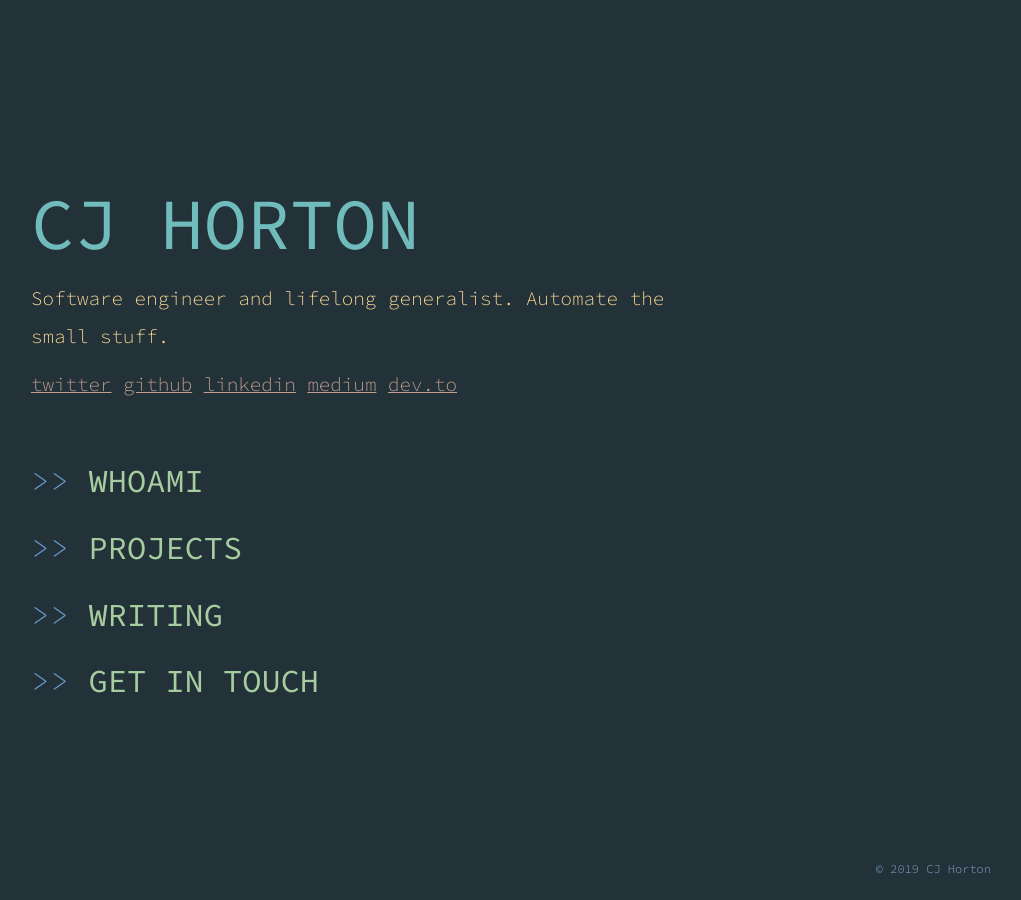
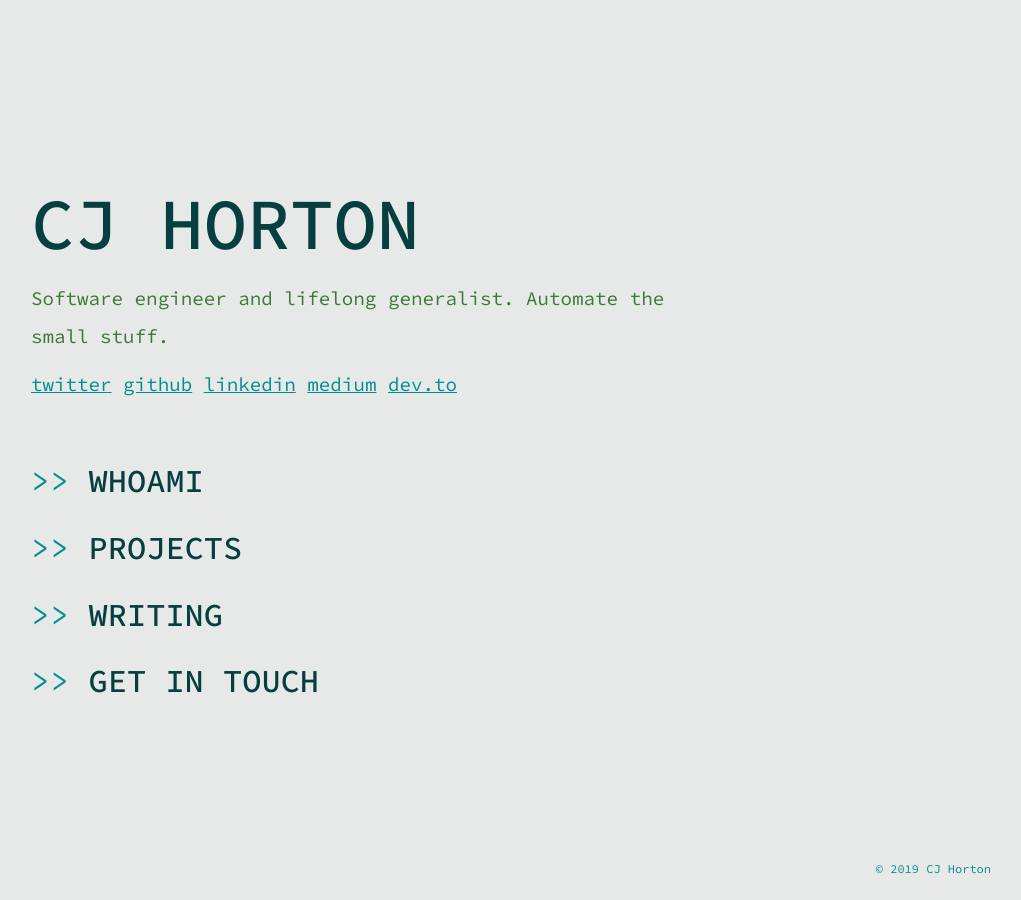
Before and after one commit to radditude/radditude.github.io, a Jekyll site: the page built from n/index.html, in a window 1280 px wide. Shown: the whole page, without its empty margins (259-1280 px from the left). Built offline with Jekyll 4.4.1, drawn with Linux system fonts in a browser that asks for light colours.

Commit message:
add light mode and automatic switcher

```diff
--- a/_includes/head.html
+++ b/_includes/head.html
@@ -16,9 +16,23 @@
 <meta name="theme-color" content="#10212a">
 
 
-<!-- styles -->
+<!-- fonts-->
 <link rel="preconnect" href="https://fonts.gstatic.com/" crossorigin>
-<link href="https://fonts.googleapis.com/css?family=Source+Code+Pro:200,300,400" rel="stylesheet">
+<link href="https://fonts.googleapis.com/css?family=Source+Code+Pro:300,400,500" rel="stylesheet">
+
+<!-- light and dark mode styles -->
+<script>
+  // If `prefers-color-scheme` is not supported, fall back to dark mode.
+  if (window.matchMedia('(prefers-color-scheme)').media === 'not all') {
+    document.documentElement.style.display = 'none';
+    document.head.insertAdjacentHTML(
+      'beforeend',
+      '<link rel="stylesheet" href="{{ "/css/dark.css" | prepend: site.baseurl }}" onload="document.documentElement.style.display = ``">'
+    );
+  }
+</script>
+<link rel="stylesheet" href="{{ "/css/dark.css" | prepend: site.baseurl }}" media="(prefers-color-scheme: no-preference), (prefers-color-scheme: dark)">
+<link rel="stylesheet" href="{{ "/css/light.css" | prepend: site.baseurl }}" media="(prefers-color-scheme: light)">
 <link rel="stylesheet" href="{{ "/css/styles.css" | prepend: site.baseurl }}">
 
 <!-- make sure the page is still usable when Javascript is disabled -->
--- /dev/null
+++ b/css/dark.scss
@@ -0,0 +1,15 @@
+---
+---
+
+:root {
+  --background: rgba(24, 38, 46, 0.95);
+  --footer: #88b0d7;
+  --title: #70bbbb;
+  --subtitle: #fcda95;
+  --link: #c39f92;
+  --section: #a5cda0;
+  --expander: #6699cc;
+  --body: #d8dee9;
+  --title-weight: 400;
+  --secondary-weight: 300;
+}
--- /dev/null
+++ b/css/light.scss
@@ -0,0 +1,15 @@
+---
+---
+
+:root {
+  --background: rgba(230, 231, 231, 0.95);
+  --footer: #008f8f;
+  --title: #063f3f;
+  --subtitle: #3b7a33;
+  --link: #008f8f;
+  --section: #063f3f;
+  --expander: #008f8f;
+  --body: #063f3f;
+  --title-weight: 500;
+  --secondary-weight: 400;
+}
--- a/css/styles.scss
+++ b/css/styles.scss
@@ -4,22 +4,16 @@
 $font-family: 'Source Code Pro', monospace;
 $small-screen: 700px;
 
-//colors
-$background: rgba(24,38,46, 0.95);
-$footer: #88b0d7;
-$title: #70bbbb;
-$subtitle: #fcda95;
-$link: #c39f92;
-$section: #a5cda0;
-$expander: #6699CC;
-$body: #D8DEE9;
+:root {
+  color-scheme: light dark;
+}
 
 html {
   height: 100vh;
 }
 
 body {
-	background-color: $background;
+  background-color: var(--background);
   display: flex;
   justify-content: center;
   min-height: 85vh;
@@ -39,7 +33,7 @@ body {
     text-align: right;
   }
   font-size: 12px;
-	color: $footer;
+  color: var(--footer);
   padding: 2em 0;
 }
 
@@ -49,39 +43,46 @@ main {
   }
   font-family: $font-family;
 
-	h1, h2 {
-		font-weight: 400;
+  h1,
+  h2 {
+    font-weight: var(--title-weight);
     text-transform: uppercase;
   }
 
-	h3, h4, h5, h6, p, span, li {
-		font-weight: 300;
+  h3,
+  h4,
+  h5,
+  h6,
+  p,
+  span,
+  li {
+    font-weight: var(--secondary-weight);
   }
 
   h1 {
-		color: $title;
+    color: var(--title);
     font-size: 4.5em;
     margin: 0;
     line-height: 1;
   }
 
   h2 {
-		color: $section;
+    color: var(--section);
     margin-bottom: 0;
     font-size: 2em;
     cursor: pointer;
   }
 
   h3 {
-		color: $subtitle;
+    color: var(--subtitle);
     margin: 1.5em 0 0 0;
     a {
-			color: $footer;
+      color: var(--footer);
     }
   }
 
   .subtitle {
-		color: $subtitle;
+    color: var(--subtitle);
     margin: 1em 0 0 0;
     font-size: 1.2em;
   }
@@ -90,12 +91,13 @@ main {
     margin: 0.5em 0 3em 0;
     font-size: 1.2em;
     a {
-			color: $link;
+      color: var(--link);
     }
   }
 
-	p, ul {
-		color: $body;
+  p,
+  ul {
+    color: var(--body);
     line-height: 2;
     font-size: 1.2em;
     li {
@@ -103,7 +105,7 @@ main {
       padding-bottom: 0.3em;
     }
     a {
-			color: $footer;
+      color: var(--footer);
     }
   }
 
@@ -116,12 +118,12 @@ main {
   }
 
   span.expander {
-		color: $expander;
-		-moz-transition: all .2s ease-in;
-    -ms-transition: all .2s ease-in;
-    -o-transition: all .2s ease-in;
-    -webkit-transition: all .2s ease-in;
-    transition: all .2s ease-in;
+    color: var(--expander);
+    -moz-transition: all 0.2s ease-in;
+    -ms-transition: all 0.2s ease-in;
+    -o-transition: all 0.2s ease-in;
+    -webkit-transition: all 0.2s ease-in;
+    transition: all 0.2s ease-in;
     &.rotated {
       -webkit-transform: rotate(90deg);
       -moz-transform: rotate(90deg);
@@ -134,11 +136,11 @@ main {
 
   .section-body {
     max-width: 650px;
-		-moz-transition: height .2s ease-in;
-    -ms-transition: height .2s ease-in;
-    -o-transition: height .2s ease-in;
-    -webkit-transition: height .2s ease-in;
-    transition: height .2s ease-in;
+    -moz-transition: height 0.2s ease-in;
+    -ms-transition: height 0.2s ease-in;
+    -o-transition: height 0.2s ease-in;
+    -webkit-transition: height 0.2s ease-in;
+    transition: height 0.2s ease-in;
     height: 0;
     overflow: hidden;
   }
@@ -149,6 +151,6 @@ main {
 
   #clipper-confirm {
     display: none;
-		color: $subtitle;
+    color: var(--subtitle);
   }
 }
```
Lines whose indentation alone changed are shown as unchanged.
